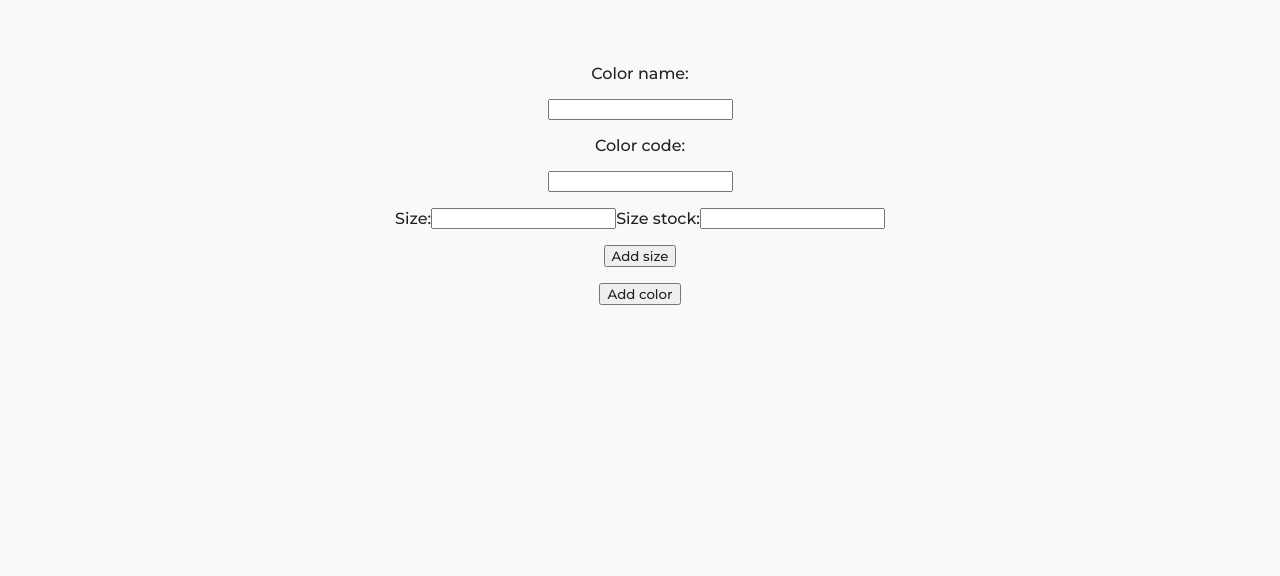
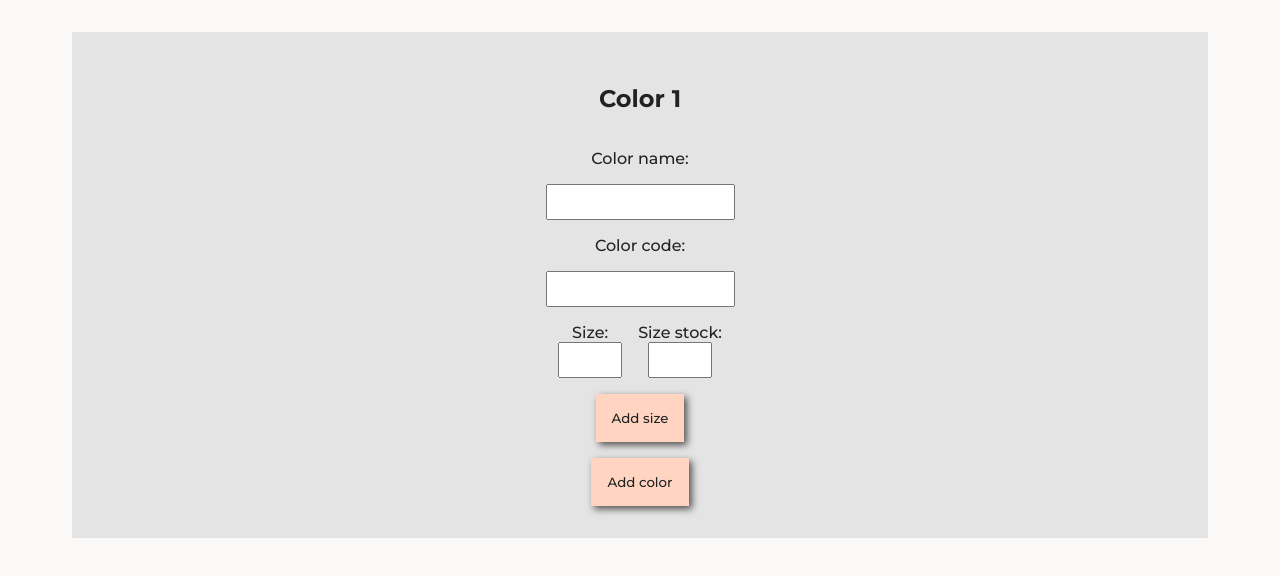
Before and after one commit to rarepeter/shoe-store-next-website, a Next.js app: page /add-form in a window 1280 px wide. Shown: the top 576 px of the page. Built offline with nearby package versions, Linux system fonts and the light colour scheme.

Commit message:
Added styling to form page

```diff
--- a/components/AddShoeForm/AddShoe.jsx
+++ b/components/AddShoeForm/AddShoe.jsx
@@ -14,14 +14,12 @@ export default function AddShoe() {
 		]
 	})
 
-    // console.log(shoe)
-    console.log(shoe.colors[0].availableSizes)
-
 	return (
 		<form className={styles.form}>
 			{shoe.colors.map((item, index) => {
 				return (
 					<React.Fragment key={item.key}>
+						<h2>Color {index + 1}</h2>
 						<label>Color name:</label>
 						<input type="text" value={item.colorName} onChange={e => setShoe(prevState => {
 							let colors = [...prevState.colors]
@@ -37,23 +35,28 @@ export default function AddShoe() {
 						{item.availableSizes.map((sizeInfo, sizeIndex) => {
 							return (
 								<div className={styles.sizes} key={sizeInfo.key}>
+									<div className={styles['size-box']}>
 										<label>Size:</label>
-                                    <input type="text" value={item.availableSizes[sizeIndex].sizeNumber} onChange={e => setShoe(prevState => {
+										<input type="number" min='0' value={item.availableSizes[sizeIndex].sizeNumber} onChange={e => setShoe(prevState => {
 											const newColorsArray = [...prevState.colors]
 											newColorsArray[index].availableSizes[sizeIndex].sizeNumber = e.target.value
 											return { ...prevState, colors: newColorsArray }
 										})} />
+									</div>
+									<div className={styles['size-box']}>
 										<label>Size stock:</label>
-                                    <input type="text" value={item.availableSizes[sizeIndex].sizeStock} onChange={e => setShoe(prevState => {
+										<input type="number" min='0' value={item.availableSizes[sizeIndex].sizeStock} onChange={e => setShoe(prevState => {
 											const newColorsArray = [...prevState.colors]
 											newColorsArray[index].availableSizes[sizeIndex].sizeStock = e.target.value
 											return { ...prevState, colors: newColorsArray }
 										})} />
 									</div>
+								</div>
 							)
 						})}
 						<button onClick={e => setShoe(prevState => {
 							e.preventDefault()
+							console.log(oldColorsArray)
 							let oldColorsArray = [...prevState.colors]
 							oldColorsArray.at(index).availableSizes.push({ key: uuidv4(), sizeNumber: '', sizeStock: '' })
 							const updatedColorsArray = oldColorsArray
--- a/components/AddShoeForm/AddShoe.module.css
+++ b/components/AddShoeForm/AddShoe.module.css
@@ -6,9 +6,33 @@
   align-items: center;
   flex-direction: column;
   gap: 1rem;
+  background-color: #E4E4E4;
+}
+.form button {
+  padding: 1rem;
+  background-color: #FFD5C2;
+  border: none;
+  box-shadow: 3px 3px 7px rgb(80, 80, 80);
+  cursor: pointer;
+}
+.form button:hover {
+  background-color: #B55F44;
+}
+.form input {
+  padding: 0.5rem;
 }
 .form .sizes {
   display: flex;
   align-items: center;
   justify-content: center;
+  gap: 1rem;
+}
+.form .sizes .size-box {
+  display: flex;
+  align-items: center;
+  justify-content: center;
+  flex-direction: column;
+}
+.form .sizes input {
+  width: 4rem;
 }/*# sourceMappingURL=AddShoe.module.css.map */
--- a/components/AddShoeForm/AddShoe.module.scss
+++ b/components/AddShoeForm/AddShoe.module.scss
@@ -1,3 +1,5 @@
+@import '../../styles/_colors.scss';
+
 .form {
     width: 100%;
     padding: 2rem;
@@ -6,10 +8,39 @@
     align-items: center;
     flex-direction: column;
     gap: 1rem;
+    background-color: $third;
+
+    button {
+        padding: 1rem;
+        background-color: $primary;
+        border: none;
+        box-shadow: 3px 3px 7px rgb(80, 80, 80);
+        cursor: pointer;
+
+        &:hover {
+            background-color: $secondary;
+        }
+    }
+
+    input {
+        padding: 0.5rem;
+    }
 
     .sizes {
         display: flex;
         align-items: center;
         justify-content: center;
+        gap: 1rem;
+
+        .size-box {
+            display: flex;
+            align-items: center;
+            justify-content: center;
+            flex-direction: column;
+        }
+
+        input {
+            width: 4rem;
+        }
     }
 }
--- a/styles/globals.css
+++ b/styles/globals.css
@@ -35,3 +35,8 @@ button {
   font-weight: 500;
   color: #222222;
 }
+
+input {
+  font-family: 'Montserrat', sans-serif;
+  font-weight: 500;
+}
```
Also changed, not shown: 1 other file (tests, documents, lock files or other folders). Lines whose indentation alone changed are shown as unchanged.
